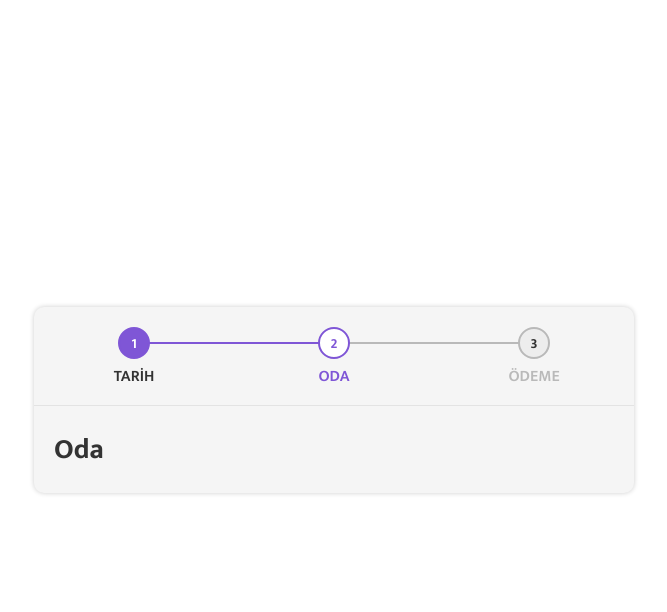
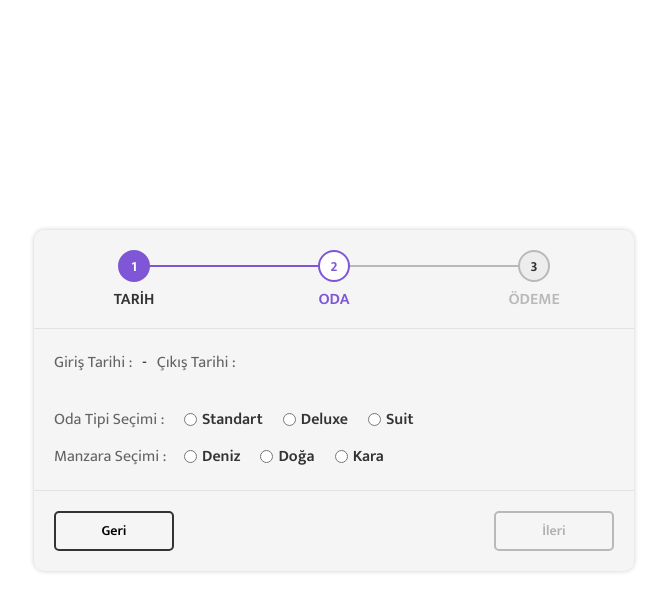
Before and after one commit to hasankemaldemirci/booking-process-app, a Vue app: page / in a window 1280 px wide. Both pictures are taken after a click on the button "İleri". Shown: the top 612 px of the page, without its empty margins (306-973 px from the left). Built offline with nearby package versions, Linux system fonts and the light colour scheme.

Commit message:
Creates component room

```diff
--- a/src/App.vue
+++ b/src/App.vue
@@ -40,9 +40,5 @@ export default {
   max-width: 100%;
   border-radius: 10px;
   box-shadow: $box-shadow;
-
-  &__forms {
-    padding: 20px;
-  }
 }
 </style>
--- a/src/assets/style/_layout.scss
+++ b/src/assets/style/_layout.scss
@@ -56,23 +56,29 @@ input {
 }
 
 .form {
+  &__content {
+    padding: 20px;
+  }
   &__footer {
     display: flex;
-    margin-top: 30px;
+    justify-content: space-between;
+    padding: 20px;
+    border-top: 1px solid #e3e3e3;
   }
 }
 
 .btn {
+  min-width: 120px;
+  height: 40px;
+  background-color: transparent;
+  border: 2px solid $color-text;
+  border-radius: 5px;
+  font-weight: 600;
+  text-align: center;
   transition: 0.1s;
 
   &--primary {
-    min-width: 120px;
-    height: 40px;
-    background-color: transparent;
-    border: 2px solid $color-primary;
-    border-radius: 5px;
-    text-align: center;
-    font-weight: 600;
+    border-color: $color-primary;
   }
 
   &--disabled {
--- a/src/components/Dates.vue
+++ b/src/components/Dates.vue
@@ -1,27 +1,21 @@
 <template>
   <form class="form form--dates" @submit.prevent>
+    <div class="form__content">
       <Datepicker
-      v-model="localDates"
+        value
         mode="range"
         locale="tr-TR"
         :popover="{ placement: 'bottom', visibility: 'click' }"
         :minDate="new Date()"
         :maxDate="maxDate"
         :columns="2"
+        @input="setDateRange"
       >
         <div class="datepicker">
           <div class="datepicker__input">
             <label class="heading">Giriş Tarihi</label>
             <div class="date-info">
-            {{
-              localDates
-                ? new Date(localDates.start).toLocaleDateString("tr-TR", {
-                    year: "numeric",
-                    month: "numeric",
-                    day: "numeric"
-                  })
-                : "-"
-            }}
+              {{ localDates.start || dates.start || "-" }}
             </div>
           </div>
           <img
@@ -31,25 +25,21 @@
           <div class="datepicker__input">
             <label class="heading">Çıkış Tarihi</label>
             <div class="date-info">
-            {{
-              localDates
-                ? new Date(localDates.end).toLocaleDateString("tr-TR", {
-                    year: "numeric",
-                    month: "numeric",
-                    day: "numeric"
-                  })
-                : "-"
-            }}
+              {{ localDates.end || dates.end || "-" }}
             </div>
           </div>
         </div>
       </Datepicker>
+    </div>
     <div class="form__footer">
       <button
         type="submit"
-        :class="{ 'btn btn--primary': true, 'btn--disabled': !localDates }"
+        :class="{
+          'btn btn--primary': true,
+          'btn--disabled': !localDates
+        }"
         :disabled="!localDates"
-        @click="setDateRange"
+        @click="next"
       >
         İleri
       </button>
@@ -71,12 +61,17 @@ export default {
         start: null,
         end: null
       },
-      dragDates: null,
       formatDateOptions: { year: "numeric", month: "numeric", day: "numeric" }
     };
   },
   components: {
     Datepicker
+  },
+  created() {
+    this.localDates = JSON.parse(localStorage.getItem("dates")) || {
+      start: null,
+      end: null
+    };
   },
   computed: {
     ...mapGetters(["dates"]),
@@ -86,15 +81,29 @@ export default {
     }
   },
   methods: {
-    setDateRange() {
+    setDateRange(val) {
+      const start = new Date(val.start).toLocaleDateString(
+        "tr-TR",
+        this.formatDateOptions
+      );
+      const end = new Date(val.end).toLocaleDateString(
+        "tr-TR",
+        this.formatDateOptions
+      );
+
+      this.localDates = { start, end };
+    },
+    next() {
+      if (this.localDates) {
         this.$store.commit("setDates", this.localDates);
         this.$store.commit("setProgressStep", 1);
+      }
     }
   }
 };
 </script>
 
-<style lang="scss">
+<style lang="scss" scoped>
 .form {
   &--dates {
     .datepicker {
@@ -120,7 +129,7 @@ export default {
       }
 
       &__seperator {
-        max-width: 35px;
+        max-width: 30px;
         margin-left: 20px;
         margin-right: 20px;
         opacity: 0.3;
--- a/src/components/ProgressBar.vue
+++ b/src/components/ProgressBar.vue
@@ -1,13 +1,13 @@
 <template>
   <div class="progress-bar">
     <div
+      v-for="step in progressSteps"
+      :key="step.id"
       :class="{
         'progress-bar__item': true,
-        'progress-bar__item--active': step.isActive && !step.completed,
-        'progress-bar__item--completed': step.completed
+        'progress-bar__item--active': step.id === currentStep.id,
+        'progress-bar__item--completed': step.id < currentStep.id
       }"
-      v-for="step in progressSteps"
-      :key="step.id"
     >
       <span class="progress-bar__item__number">{{ step.id }}</span>
       <span class="progress-bar__item__title">{{ step.name }}</span>
@@ -21,7 +21,7 @@ import { mapGetters } from "vuex";
 export default {
   name: "ProgressBar",
   computed: {
-    ...mapGetters(["progressSteps"])
+    ...mapGetters(["progressSteps", "currentStep"])
   }
 };
 </script>
--- a/src/components/Room.vue
+++ b/src/components/Room.vue
@@ -1,9 +1,85 @@
 <template>
-  <h1>Oda</h1>
+  <form class="form form--room" @submit.prevent>
+    <div class="form__content">
+      <div class="selected-dates">
+        <div class="selected-dates__item">
+          <span>Giriş Tarihi : </span>
+          <strong>{{ dates.start }}</strong>
+        </div>
+        <span class="selected-dates__seperator">-</span>
+        <div class="selected-dates__item">
+          <span>Çıkış Tarihi : </span>
+          <strong>{{ dates.end }}</strong>
+        </div>
+      </div>
+      <RoomTypes />
+      <ViewOptions />
+    </div>
+    <div class="form__footer">
+      <button type="button" class="btn btn--link" @click="prev">
+        Geri
+      </button>
+      <button
+        type="submit"
+        :class="{
+          'btn btn--primary': true,
+          'btn--disabled': !selectedRoomType || !selectedViewOption
+        }"
+        :disabled="!selectedRoomType || !selectedViewOption"
+        @click="next"
+      >
+        İleri
+      </button>
+    </div>
+  </form>
 </template>
 
 <script>
-export default {};
+import { mapGetters } from "vuex";
+
+// Components
+import RoomTypes from "./RoomTypes";
+import ViewOptions from "./ViewOptions";
+
+export default {
+  name: "Room",
+  components: {
+    RoomTypes,
+    ViewOptions
+  },
+  computed: {
+    ...mapGetters(["dates", "selectedRoomType", "selectedViewOption"])
+  },
+  methods: {
+    prev() {
+      this.$store.commit("setProgressStep", 0);
+    },
+    next() {
+      this.$store.commit("setProgressStep", 2);
+    }
+  }
+};
 </script>
 
-<style></style>
+<style lang="scss" scoped>
+.form--room {
+  font-size: 16px;
+}
+
+.selected-dates {
+  display: flex;
+  font-size: 16px;
+  margin-bottom: 30px;
+
+  &__item {
+    > span {
+      opacity: 0.75;
+    }
+  }
+
+  &__seperator {
+    margin-left: 10px;
+    margin-right: 10px;
+  }
+}
+</style>
--- /dev/null
+++ b/src/components/RoomTypes.vue
@@ -0,0 +1,74 @@
+<template>
+  <div class="room-type">
+    <label class="room-type__hero">Oda Tipi Seçimi : </label>
+    <div class="room-type__options">
+      <label
+        class="room-type__options__item"
+        v-for="roomType in roomTypes"
+        :key="roomType.id"
+        :for="`room-type-option-${roomType.id}`"
+      >
+        <input
+          type="radio"
+          name="room-type"
+          :id="`room-type-option-${roomType.id}`"
+          :checked="roomType.checked"
+          @change="changeRoomTypeSelected(roomType.id)"
+        />
+        {{ roomType.name }}
+      </label>
+    </div>
+  </div>
+</template>
+
+<script>
+import { mapGetters } from "vuex";
+
+export default {
+  name: "RoomTypes",
+  computed: {
+    ...mapGetters(["roomTypes"])
+  },
+  methods: {
+    changeRoomTypeSelected(index) {
+      const roomTypes = this.roomTypes.slice();
+
+      roomTypes.map(item => (item.checked = false));
+      roomTypes[index].checked = !roomTypes[index].checked;
+
+      this.$store.commit("setRoomTypeSelected", roomTypes[index]);
+    }
+  }
+};
+</script>
+
+<style lang="scss" scoped>
+.room-type {
+  display: flex;
+
+  &__hero {
+    flex: 0 0 120px;
+    max-width: 120px;
+    margin-right: 10px;
+    opacity: 0.75;
+  }
+
+  &__options {
+    display: flex;
+
+    &__item {
+      display: flex;
+      align-items: center;
+      font-weight: 600;
+
+      input {
+        margin-right: 5px;
+      }
+
+      & + & {
+        margin-left: 20px;
+      }
+    }
+  }
+}
+</style>
--- /dev/null
+++ b/src/components/ViewOptions.vue
@@ -0,0 +1,77 @@
+<template>
+  <div class="view-type">
+    <label class="view-type__hero">Manzara Seçimi : </label>
+    <div class="view-type__options">
+      <label
+        class="view-type__options__item"
+        v-for="view in viewOptions"
+        :key="view.id"
+        :for="`view-option-${view.id}`"
+      >
+        <input
+          type="radio"
+          name="view-select-options"
+          v-model="view.checked"
+          :id="`view-option-${view.id}`"
+          :value="view.name"
+          :checked="view.checked"
+          @change="changeViewOptionSelected(view.id)"
+        />
+        {{ view.name }}
+      </label>
+    </div>
+  </div>
+</template>
+
+<script>
+import { mapGetters } from "vuex";
+
+export default {
+  name: "ViewOptions",
+  computed: {
+    ...mapGetters(["viewOptions"])
+  },
+  methods: {
+    changeViewOptionSelected(index) {
+      const viewOptions = this.viewOptions.slice();
+
+      viewOptions.map(item => (item.checked = false));
+      viewOptions[index].checked = !viewOptions[index].checked;
+
+      this.$store.commit("setViewOptionSelected", viewOptions[index]);
+    }
+  }
+};
+</script>
+
+<style lang="scss" scoped>
+.view-type {
+  display: flex;
+  margin-top: 10px;
+
+  &__hero {
+    flex: 0 0 120px;
+    max-width: 120px;
+    margin-right: 10px;
+    opacity: 0.75;
+  }
+
+  &__options {
+    display: flex;
+
+    &__item {
+      display: flex;
+      align-items: center;
+      font-weight: 600;
+
+      input {
+        margin-right: 5px;
+      }
+
+      & + & {
+        margin-left: 20px;
+      }
+    }
+  }
+}
+</style>
--- a/src/store/index.js
+++ b/src/store/index.js
@@ -10,38 +10,80 @@ export default new Vuex.Store({
       { id: 2, name: "ODA", isActive: false, completed: false },
       { id: 3, name: "ÖDEME", isActive: false, completed: false }
     ],
-    currentStep: { id: 1, name: "TARİH", isActive: true, completed: false },
-    dates: {
+    currentStep: JSON.parse(localStorage.getItem("currentStep")) || {
+      id: 1,
+      name: "TARİH",
+      isActive: true,
+      completed: false
+    },
+    dates: JSON.parse(localStorage.getItem("dates")) || {
       start: null,
       end: null
-    }
+    },
+    roomTypes: [
+      { id: 0, name: "Standart", checked: false },
+      { id: 1, name: "Deluxe", checked: false },
+      { id: 2, name: "Suit", checked: false }
+    ],
+    viewOptions: [
+      { id: 0, name: "Deniz", checked: false },
+      { id: 1, name: "Doğa", checked: false },
+      { id: 2, name: "Kara", checked: false }
+    ],
+    selectedRoomType: null,
+    selectedViewOption: null
   },
   mutations: {
     setDates(state, val) {
       state.dates = val;
+
+      localStorage.setItem("dates", JSON.stringify(val));
     },
     setProgressStep(state, val) {
-      state.progressSteps.map(step => {
+      state.progressSteps.map((step) => {
         if (step.id === val) {
           (step.isActive = false), (step.completed = true);
         }
+
         if (step.id === val + 1) {
           step.isActive = true;
           state.currentStep = step;
+          localStorage.setItem(
+            "currentStep",
+            JSON.stringify(state.currentStep)
+          );
         }
       });
+    },
+    setRoomTypeSelected(state, val) {
+      state.selectedRoomType = val;
+    },
+    setViewOptionSelected(state, val) {
+      state.selectedViewOption = val;
     }
   },
   actions: {},
   getters: {
-    progressSteps: state => {
+    progressSteps: (state) => {
       return state.progressSteps;
     },
-    currentStep: state => {
+    currentStep: (state) => {
       return state.currentStep;
     },
-    dates: state => {
+    dates: (state) => {
       return state.dates;
+    },
+    roomTypes: (state) => {
+      return state.roomTypes;
+    },
+    viewOptions: (state) => {
+      return state.viewOptions;
+    },
+    selectedRoomType: (state) => {
+      return state.selectedRoomType;
+    },
+    selectedViewOption: (state) => {
+      return state.selectedViewOption;
     }
   }
 });
```
Lines whose indentation alone changed are shown as unchanged.
